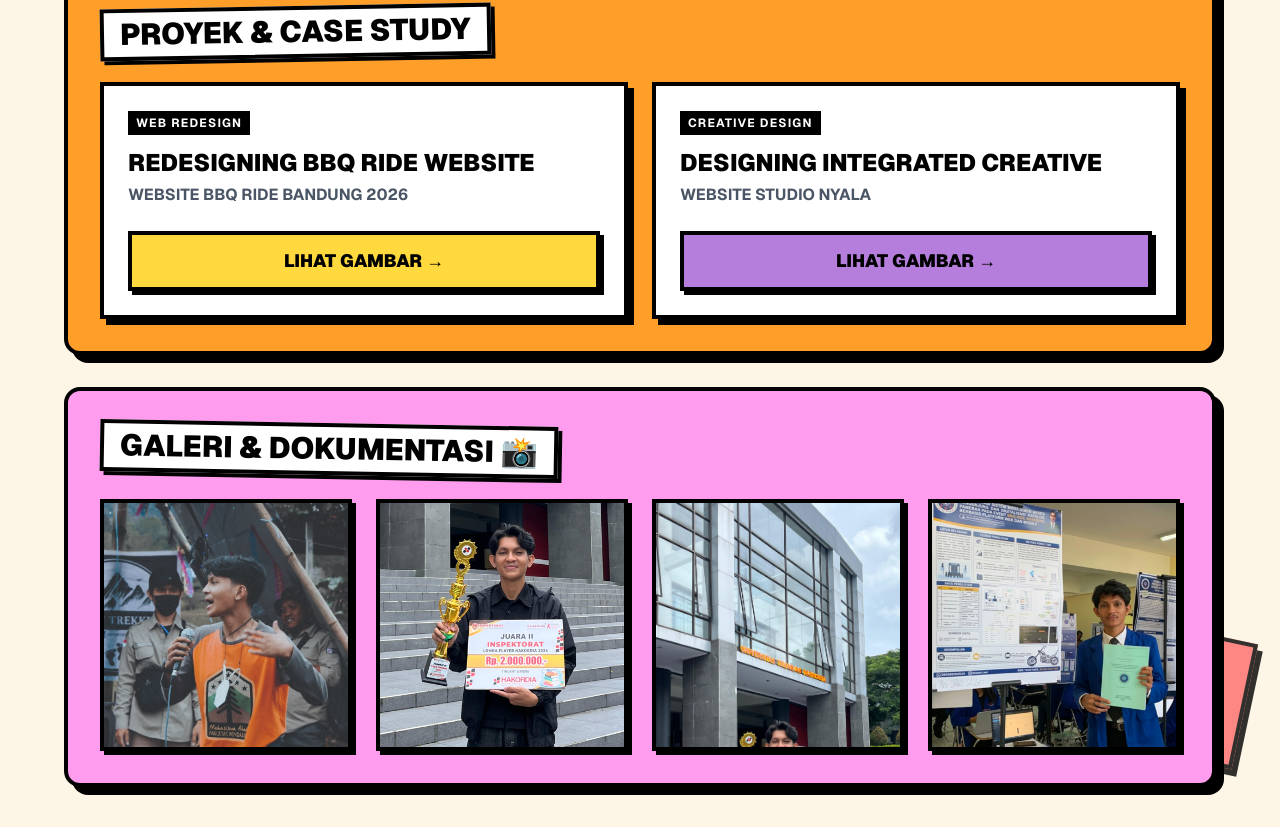
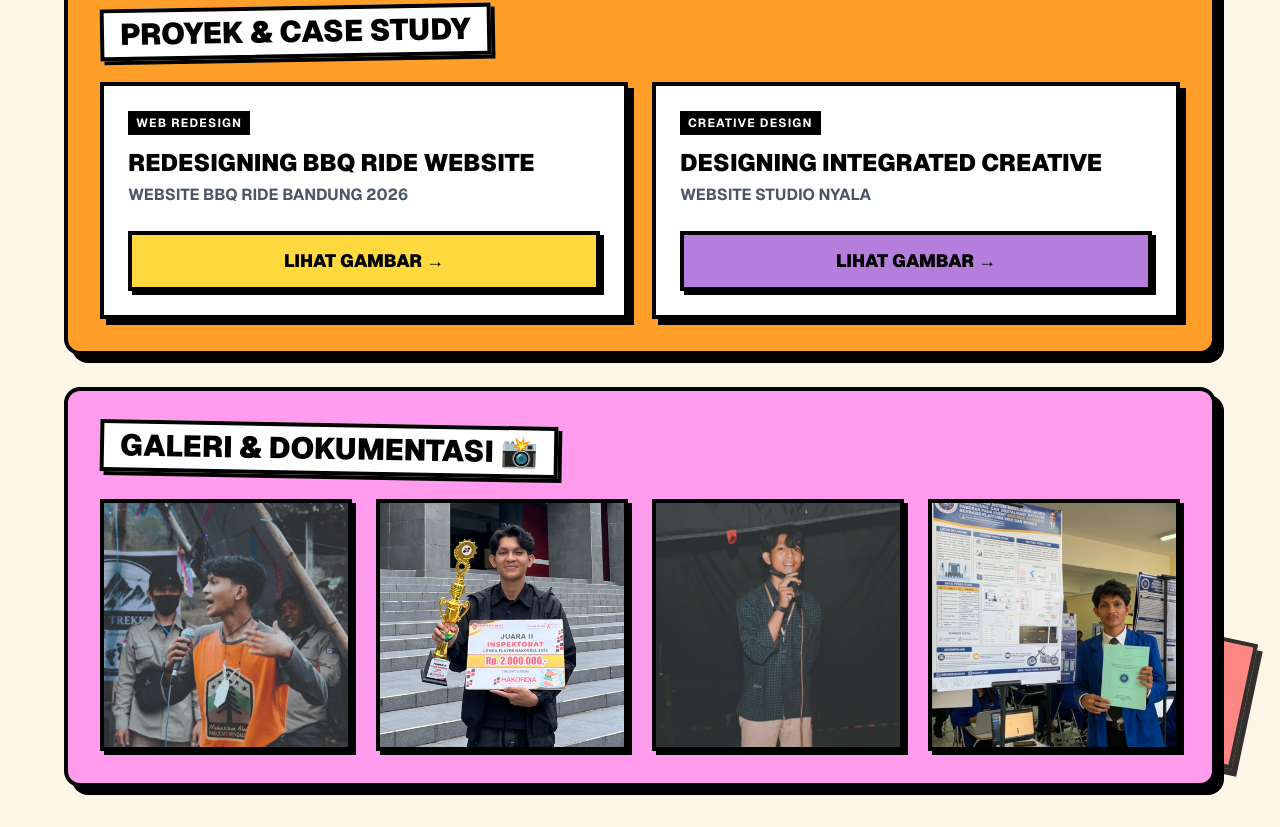
Before and after one commit to AulWasHere/portofolio-web, a Next.js app: page / in a window 1280 px wide. Shown: the part 1790-2617 px from the top of the page. Built offline with nearby package versions, Linux system fonts and the light colour scheme.

Commit message:
Ganti file foto 3 dengan versi terbaru

```diff
--- a/src/app/page.tsx
+++ b/src/app/page.tsx
@@ -217,7 +217,7 @@ export default function Home() {
 
               {/* Tempat Foto 3 */}
               <div className="aspect-square bg-white border-4 border-black shadow-[4px_4px_0px_0px_rgba(0,0,0,1)] hover:-translate-y-1 hover:-translate-x-1 hover:shadow-[8px_8px_0px_0px_rgba(0,0,0,1)] transition-all overflow-hidden relative group cursor-pointer">
-                <Image src="/doc3.jpg" alt="Dokumentasi Aulia 3" fill className="object-cover object-top group-hover:scale-110 transition-transform duration-300" />
+                <Image src="/doc3.png" alt="Dokumentasi Aulia 3" fill className="object-cover object-top group-hover:scale-110 transition-transform duration-300" />
               </div>
 
               {/* Tempat Foto 4 */}
```
Also changed, not shown: public/doc3.png (added).
